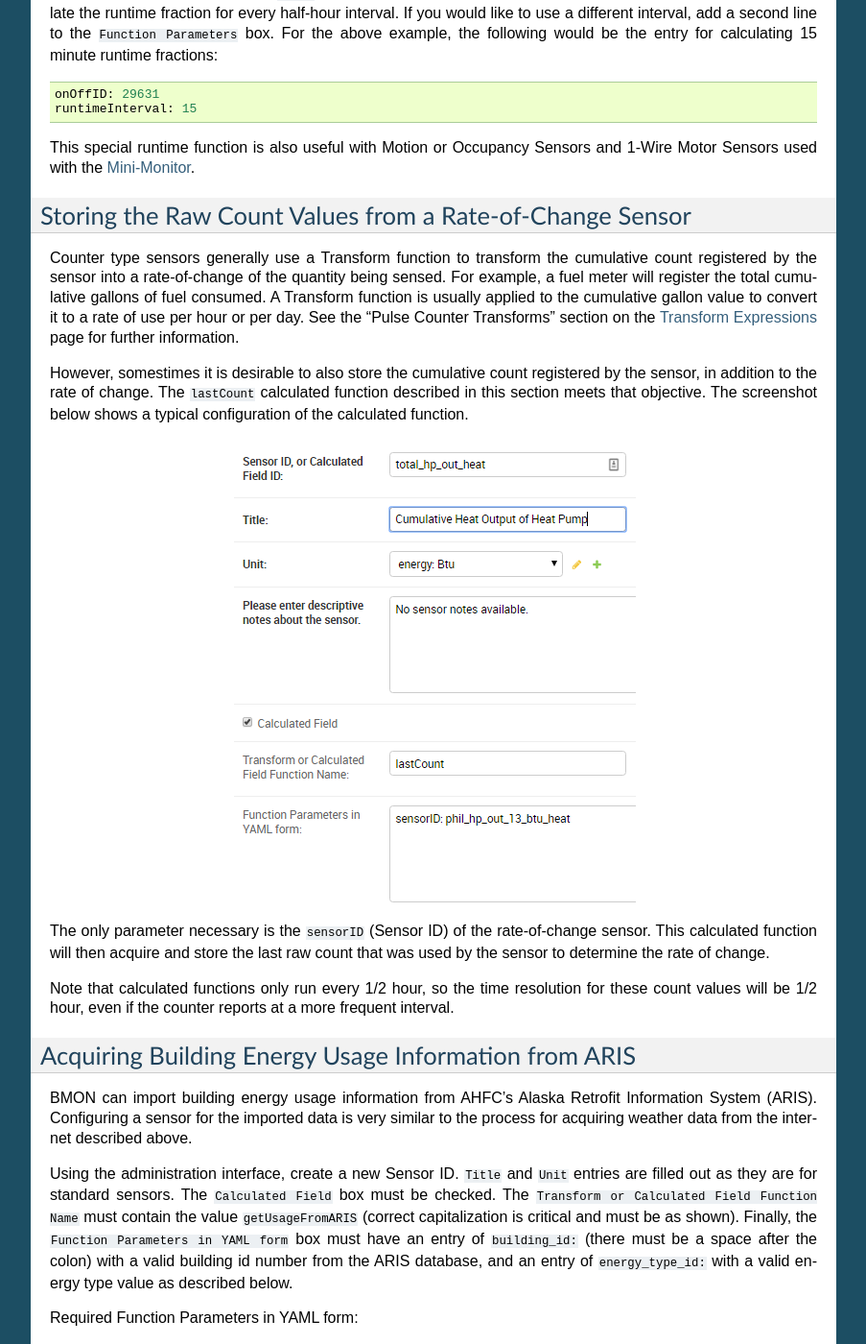
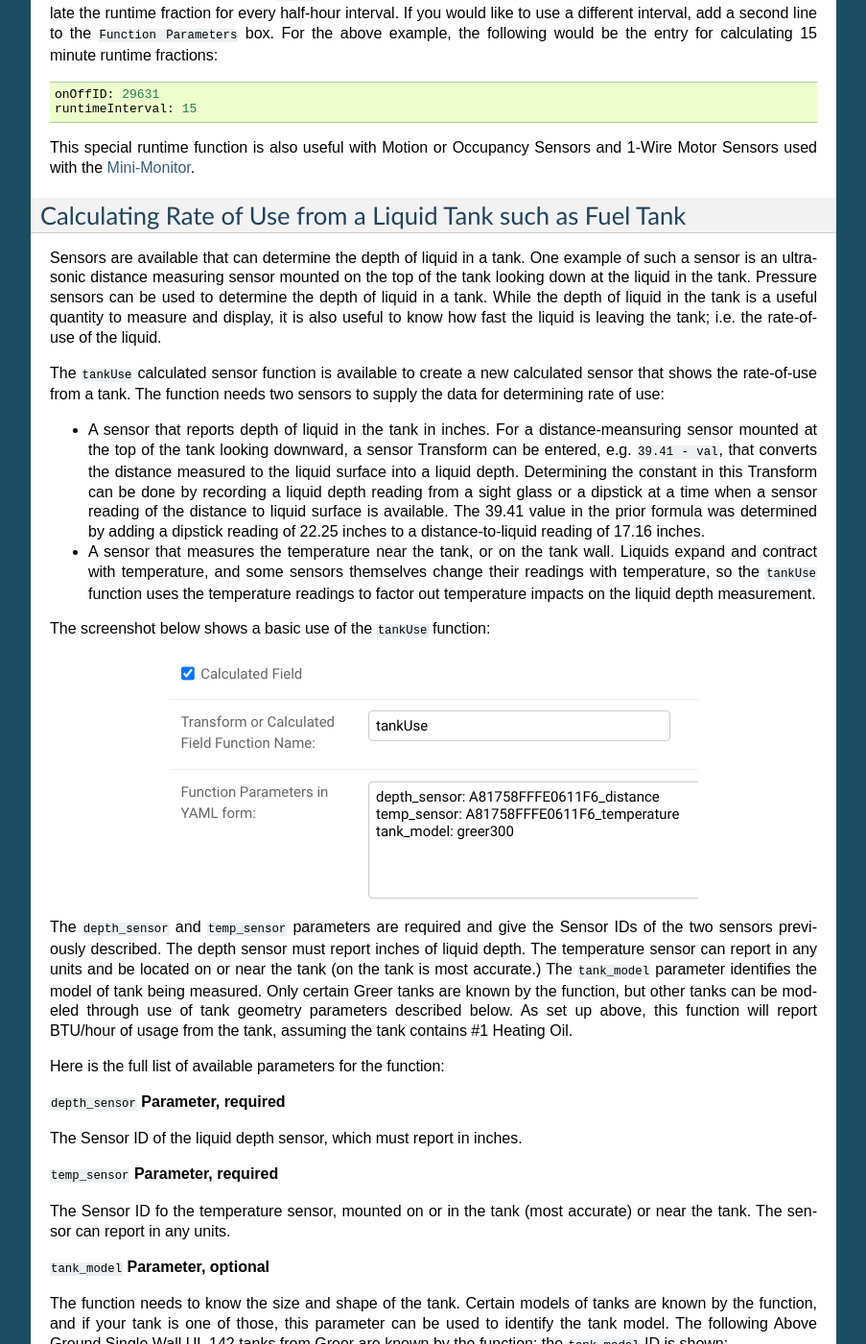
Before and after one commit to alanmitchell/bmon, a Sphinx documentation site: the page built from docs/source/calculated-fields.rst, in a window 1280 px wide and 1400 px high, scrolled down 5235 px. Shown: the whole window at 96% size, without its empty margins (198-1101 px from the left). Built offline with Sphinx 7.4.7, drawn with Linux system fonts in a browser that asks for light colours; some of the changed text lies outside the part shown.

Commit message:
Added documentation for the tankUse calculated function.

```diff
--- a/docs/source/calculated-fields.rst
+++ b/docs/source/calculated-fields.rst
@@ -274,8 +274,111 @@ This special runtime function is also useful with Motion or Occupancy
 Sensors and 1-Wire Motor Sensors used with the `Mini-Monitor
 <http://mini-monitor-documentation.readthedocs.io/en/latest/>`_.
 
+Calculating Rate of Use from a Liquid Tank such as Fuel Tank
+------------------------------------------------------------
+
+Sensors are available that can determine the depth of liquid in a tank.  One
+example of such a sensor is an ultrasonic distance measuring sensor mounted on
+the top of the tank looking down at the liquid in the tank.  Pressure sensors can
+be used to determine the depth of liquid in a tank. While the depth of liquid in
+the tank is a useful quantity to measure and display, it is also useful to know
+how fast the liquid is leaving the tank; i.e. the rate-of-use of the liquid.
+
+The ``tankUse`` calculated sensor function is available to create a new calculated
+sensor that shows the rate-of-use from a tank.  The function needs two sensors to
+supply the data for determining rate of use:
+
+* A sensor that reports depth of liquid in the tank in inches.  For a distance-meansuring sensor
+  mounted at the top of the tank looking downward, a sensor Transform can be entered,
+  e.g. ``39.41 - val``, that converts the distance measured to the liquid surface into a
+  liquid depth.  Determining the constant in this Transform can be done by recording a
+  liquid depth reading from a sight glass or a dipstick at a time when a sensor reading
+  of the distance to liquid surface is available.  The 39.41 value in the prior formula was
+  determined by adding a dipstick reading of 22.25 inches to a distance-to-liquid reading of
+  17.16 inches.
+
+* A sensor that measures the temperature near the tank, or on the tank wall. Liquids expand
+  and contract with temperature, and some sensors themselves change their readings with
+  temperature, so the ``tankUse`` function uses the temperature readings to factor out
+  temperature impacts on the liquid depth measurement.
+
+The screenshot below shows a basic use of the ``tankUse`` function:
+
+.. image:: /_static/tank_use.png
+    :align: center
+
+The ``depth_sensor`` and ``temp_sensor`` parameters are required and give the Sensor IDs of
+the two sensors previously described.  The depth sensor must report inches of liquid depth.
+The temperature sensor can report in any units and be located on or near the tank (on the tank
+is most accurate.)  The ``tank_model`` parameter identifies the model of tank being measured.
+Only certain Greer tanks are known by the function, but other tanks can be modeled through
+use of tank geometry parameters described below.  As set up above, this function will report
+BTU/hour of usage from the tank, assuming the tank contains #1 Heating Oil.
+
+Here is the full list of available parameters for the function:
+
+``depth_sensor`` **Parameter, required**
+
+The Sensor ID of the liquid depth sensor, which must report in inches.
+
+``temp_sensor`` **Parameter, required**
+
+The Sensor ID fo the temperature sensor, mounted on or in the tank (most accurate) or near
+the tank.  The sensor can report in any units.
+
+``tank_model`` **Parameter, optional**
+
+The function needs to know the size and shape of the tank.  Certain models of tanks are
+known by the function, and if your tank is one of those, this parameter can be
+used to identify the tank model.  The following Above Ground Single Wall UL 142 tanks from
+Greer are known by the function; the ``tank_model`` ID is shown:
+
+* ``greer300``:  300 gallon Greer tank (horizontal, cylindrical)
+* ``greer500``:  500 gallon Greer tank (horizontal, cylindrical)
+* ``greer1000``: 1,000 gallon Green tank (horizontal, cylindrical)
+* ``greer1500``: 1,000 gallon Green tank (horizontal, cylindrical)
+
+If you do *not* specify a ``tank_model``, you must specify both a ``tank_gallons`` and
+a ``tank_max_depth`` parameter, described below.
+
+``tank_gallons`` **Parameter, optional**
+
+If ``tank_model`` is not specified, you must provide the ``tank_gallons`` parameter, giving
+the tank capacity measured in gallons.
+
+``tank_max_depth`` **Parameter, optional**
+
+If ``tank_model`` is not specified, you must provide the ``tank_max_depth`` parameter.
+The function assumes that the tank is a horizontal, cylindrical tank, and this
+``tank_max_depth`` parameter gives the liquid depth that occurs when the tank is full.
+The parameter must expressed in inches.
+
+``report_hours`` **Parameter, optional, default value: ``24``**
+
+The function reports tank usage for fixed intervals of time.  This parameter controls how
+long those intervals are.  The default value of 24 (expressed in hours) means that usage
+will be reported for daily intervals.  Given current sensor technology, it is
+recommended that ``report_hours`` values should be 24 or greater.  Sub-day resolution is
+not accurate given the temperature and noise effects experienced by tank depth sensors.
+
+``measure`` **Parameter, optional, default value: ``btu``**
+
+The function can report rate-of-use from the tank in two different units of measure: BTU/hour
+and gallons/hour.  To select BTU/hour, ``measure`` should be set to ``btu``, which is the
+default.  To select gallons/hour, ``measure`` should be set to ``gallon``.
+
+``fuel_btus`` **Parameter, optional, default value: ``137452``**
+
+If the ``measure`` selected is ``btu``, this parameter gives the number of BTUs in a gallon
+of tank fuel, defaulting to 137,452 BTUs/gallon.
+
 Storing the Raw Count Values from a Rate-of-Change Sensor
 ---------------------------------------------------------
+
+*Note*: this function is not needed with the current BMON release, as every
+counter-type sensor that uses a "rate" transform will automatically generate
+a second sensor that holds the cumulative count.  This sensor will have the
+Sensor ID of the original sensor plus the suffix "_raw".
 
 Counter type sensors generally use a Transform function to transform
 the cumulative count registered by the sensor into a rate-of-change of
```
Also changed, not shown: docs/source/_static/tank_use.png (added).
